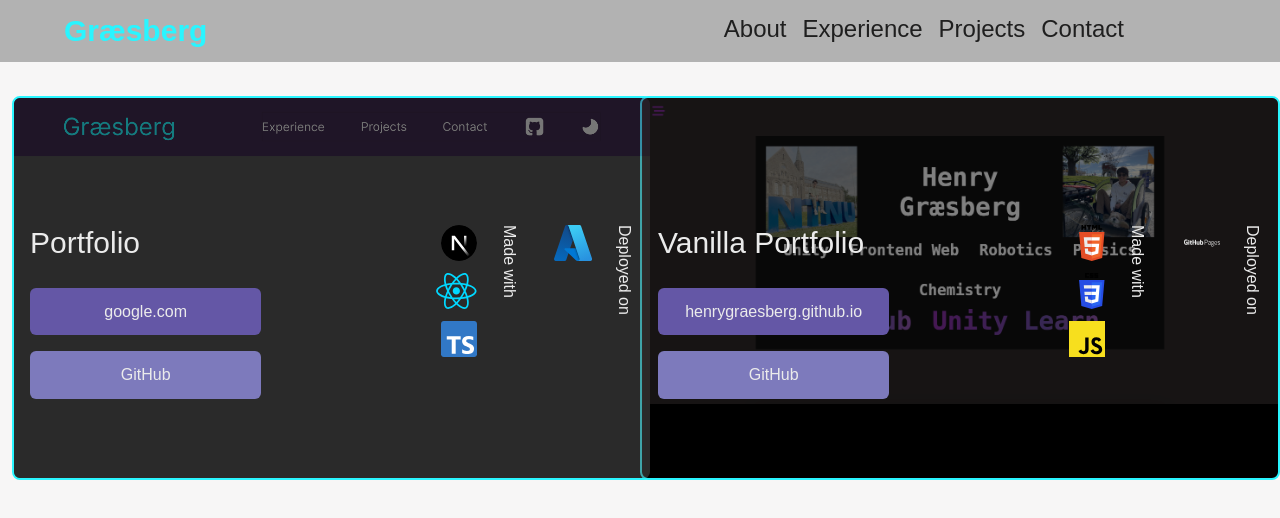
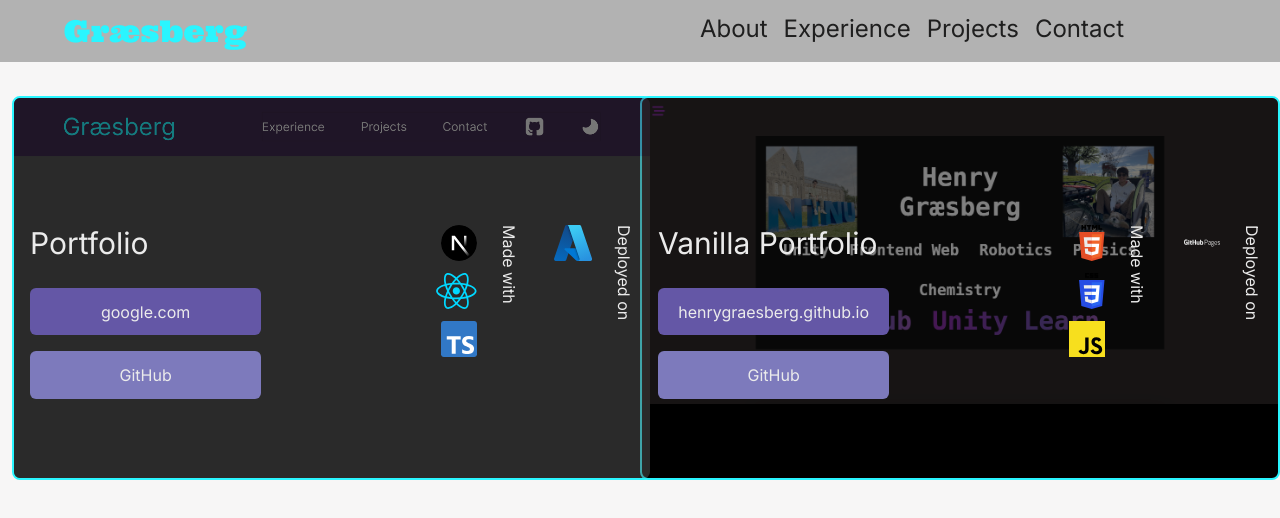
Before and after one commit to henrygraesberg/react_portfolio, a Next.js app: page / in a window 1280 px wide. Shown: the top 518 px of the page. Built offline with nearby package versions, Linux system fonts and the light colour scheme; some icons are missing.

Commit message:
Add Ultra and Inter as fonts

```diff
--- a/src/app/components/Navbar.tsx
+++ b/src/app/components/Navbar.tsx
@@ -11,8 +11,8 @@ const Navbar: FC<NavbarProps> = ({ darkMode, setDarkMode }) => {
     const [menuOpen, setMenuOpen] = useState(false);
 
     return (
-        <nav className={`flex justify-between text-2xl w-[100vw] px-[5%] py-[1%] bg-navbar dark:bg-navbar_dark dark:text-text_secondary fixed ${darkMode && "dark"} transition-colors hover:duration-300`}>
-            <Link href="/" className="flex-1 text-3xl font-bold text-accent">Græsberg</Link>
+        <nav className={`flex justify-between text-2xl w-[100vw] px-[5vw] py-[1%] bg-navbar dark:bg-navbar_dark dark:text-text_secondary fixed ${darkMode && "dark"} transition-colors hover:duration-300`}>
+            <Link href="/" className="flex-1 text-3xl font-ultra text-accent">Græsberg</Link>
 
             <div className="flex flex-col items-end">
                 <Icon
--- a/src/app/globals.css
+++ b/src/app/globals.css
@@ -10,7 +10,7 @@
 body {
   color: var(--foreground);
   background: var(--background);
-  font-family: Arial, Helvetica, sans-serif;
+  font-family: "Inter", sans-serif;
 }
 
 @layer utilities {
--- a/src/app/layout.tsx
+++ b/src/app/layout.tsx
@@ -13,6 +13,10 @@ export default function RootLayout({
 }>) {
   return (
     <html lang="en">
+      <head>
+      <link href="https://fonts.googleapis.com/css2?family=Inter:ital,opsz,wght@0,14..32,100..900;1,14..32,100..900&family=Ultra&display=swap" rel="stylesheet" />
+      </head>
+
       <body>
         {children}
       </body>
--- a/tailwind.config.ts
+++ b/tailwind.config.ts
@@ -25,6 +25,10 @@ const config: Config = {
         secondary: "#7D7ABC",
         accent: "#2AF5FF",
       },
+      fontFamily: {
+        inter: ["Inter", "sans-serif"],
+        ultra: ["Ultra", "sans-serif"],
+      }
     },
   },
   plugins: [],
```
